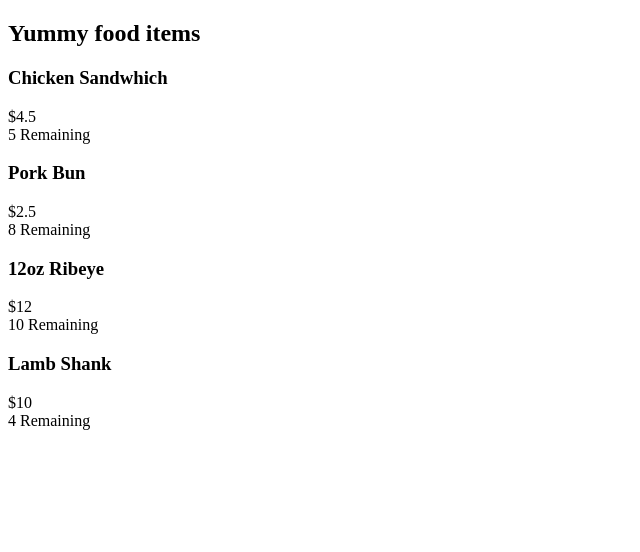
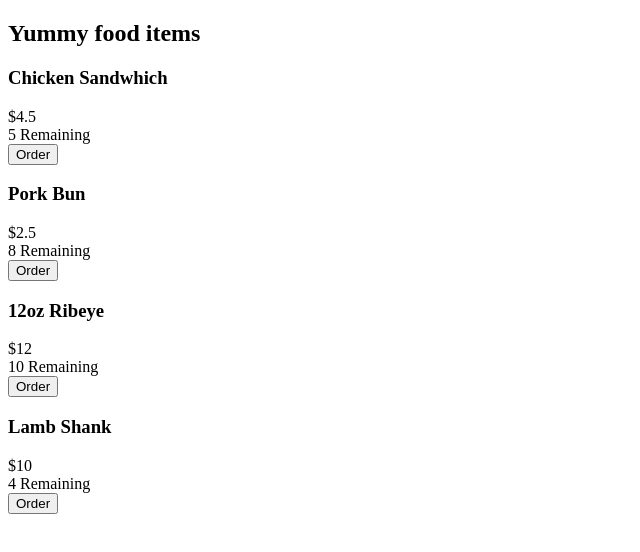
Before and after one commit to kevinwgutierrez/NomNom, a React app in the folder User_UI/: page / in a window 1280 px wide. Shown: the top 552 px of the page, without its empty margins (0-640 px from the left). Built offline with nearby package versions, Linux system fonts and the light colour scheme; the HTML template or start-up script is replaced by a standard one.

Commit message:
Build user app components

```diff
--- a/User_UI/client/src/components/App.jsx
+++ b/User_UI/client/src/components/App.jsx
@@ -1,5 +1,7 @@
 import React, { Component } from "react";
 import CardList from './cards/CardList.jsx';
+import CheckoutModal from './cards/CheckoutModal.jsx';
+import Confirmation from './cards/Confirmation.jsx';
 
 import sampleRestaurantData from '../sampleRestaurantData.js';
 
@@ -9,29 +11,95 @@ class App extends Component {
 
     this.state = {
       meals: [],
+      isModalOpen: false,
+      orderConfirmed: false,
+      selectedMeal: {},
+      quantity: 1,
+      restaurants: []
     };
 
+    this.toggleModal = this.toggleModal.bind(this);
+    this.toggleConfirmation = this.toggleConfirmation.bind(this);
+    this.submitForm = this.submitForm.bind(this);
+  }
+
+  componentDidMount() {
     this.getMeals();
   }
 
   getMeals() {
     let restaurantData = sampleRestaurantData.restaurantData;
+    let restaurants = this.state.restaurants;
+    let meals = this.state.meals;
     restaurantData.forEach(restaurant => {
       restaurant.resMeals.forEach(meal => {
         if (meal.active) {
           console.log(meal);
-          this.state.meals.push(meal);
+          meals.push(meal);
         }
       });
     });
+    this.setState({
+      meals: meals
+    });
+  }
+
+  toggleModal(meal) {
+    if (!this.state.isModalOpen) {
+      this.setState({
+        isModalOpen: true,
+        selectedMeal: meal,
+      });
+    } else {
+      this.setState({
+        isModalOpen: false
+      });
+    }
+  }
+
+  toggleConfirmation() {
+    if (!this.state.orderConfirmed) {
+      this.setState({
+        orderConfirmed: true
+      });
+    } else {
+      this.setState({
+        orderConfirmed: false
+      });
+    }
+  }
+
+  submitForm(value) {
+    console.log(value);
+    this.setState({
+      quantity: value
+    })
+    this.toggleModal();
+    this.toggleConfirmation();
   }
 
   render() {
-    const { meals } = this.state;
+    const { meals, isModalOpen, orderConfirmed, selectedMeal, quantity } = this.state;
     return (
-    <div>
-      <CardList meals={meals} />
-    </div>
+      <div id="app-container">
+        {orderConfirmed ?
+          <Confirmation selectedMeal={selectedMeal} quantity={quantity} />
+          :
+          <div id="food-container">
+            <CardList meals={meals} toggleModal={this.toggleModal} />
+            {isModalOpen ?
+              <CheckoutModal
+                toggleModal={this.toggleModal}
+                isModalOpen={isModalOpen}
+                toggleConfirmation={this.toggleConfirmation}
+                orderConfirmed={orderConfirmed}
+                submitForm={this.submitForm}
+                >
+              </CheckoutModal>
+              : null}
+          </div>
+        }
+      </div>
     )
   }
 }
--- a/User_UI/client/src/components/cards/Card.jsx
+++ b/User_UI/client/src/components/cards/Card.jsx
@@ -2,7 +2,7 @@ import React, { Component } from "react";
 
 function Card(props) {
   return (
-    <div className="card">
+    <div className="card" >
       <div className="mealName">
         <h3>{props.meal.name}</h3>
       </div>
@@ -12,6 +12,7 @@ function Card(props) {
       <div className="quantityRemaining">
         {props.meal.quantity} Remaining
       </div>
+      <button onClick={() => props.toggleModal(props.meal)}>Order</button>
     </div>
   )
 }
--- a/User_UI/client/src/components/cards/CardList.jsx
+++ b/User_UI/client/src/components/cards/CardList.jsx
@@ -3,11 +3,13 @@ import Card from './Card.jsx';
 
 function CardList(props) {
   return (
-    <div>
-      <div><h2>Yummy food items</h2></div>
-      <div>
+    <div id="card-list-container">
+      <div id="card-list-header">
+        <h2>Yummy food items</h2>
+      </div>
+      <div id="card-list">
         {props.meals.map(meal => {
-          return <Card meal={meal} key={meal.name} />;
+          return <Card meal={meal} key={meal.name} toggleModal={props.toggleModal} />;
         })}
       </div>
     </div>
--- /dev/null
+++ b/User_UI/client/src/components/cards/CheckoutModal.jsx
@@ -0,0 +1,43 @@
+import React, { Component } from 'react';
+import ReactDOM from 'react-dom';
+
+const modalroot = document.getElementById('modalroot');
+
+class CheckoutModal extends Component {
+  constructor(props) {
+    super(props);
+
+    this.state = {
+      quantity: 1,
+    }
+
+    this.handleChange = this.handleChange.bind(this);
+  }
+
+  handleChange(event) {
+    this.setState({
+      [event.target.id]: event.target.value,
+    });
+  }
+
+  render() {
+    return ReactDOM.createPortal(
+      <div className="modal" id="addToCart">
+        <div>Order from RESTAURANT</div>
+        <div>Restaurant Address</div>
+        <div>Meal Name</div>
+        <label>Quantity</label>
+        <select onChange={this.handleChange} id="quantity" >
+          <option value="1">1</option>
+          <option value="2">2</option>
+          <option value="3">3</option>
+          <option value="4">4</option>
+          <option value="5">5</option>
+        </select>
+        <button onClick={() => this.props.submitForm(this.state.quantity)}>Checkout</button>
+      </div>
+      , modalroot);
+  }
+}
+
+export default CheckoutModal;
--- /dev/null
+++ b/User_UI/client/src/components/cards/Confirmation.jsx
@@ -0,0 +1,20 @@
+import React from 'react';
+
+function Confirmation(props) {
+  return (
+    <div id="confirmation-wrapper">
+      <div id="confirmation-header">
+        <h1>Thank you for your order!</h1>
+      </div>
+      <div id="confirmation-details">
+        <h2>Order details:</h2>
+        <div>
+          <h3>Meal: {props.selectedMeal.name} x {props.quantity}</h3>
+          <h4>Total: ${props.selectedMeal.price * props.quantity}</h4>
+        </div>
+      </div>
+    </div>
+  )
+}
+
+export default Confirmation;
--- a/User_UI/client/src/sampleRestaurantData.js
+++ b/User_UI/client/src/sampleRestaurantData.js
@@ -34,7 +34,7 @@ const restaurantData = [
     resStats: { totalMeals: 559, revenue: 2789.54, turtles: 76, YUMYUM: 467 }
   },
   {
-    id: 1,
+    resId: 3,
     resName: 'Fogo de Chao',
     resActive: true,
     resContact: {email: 'Fogo@tomtom.com', phone: '223-334-4444'},
```
Also changed, not shown: 1 other file (tests, documents, lock files or other folders).
